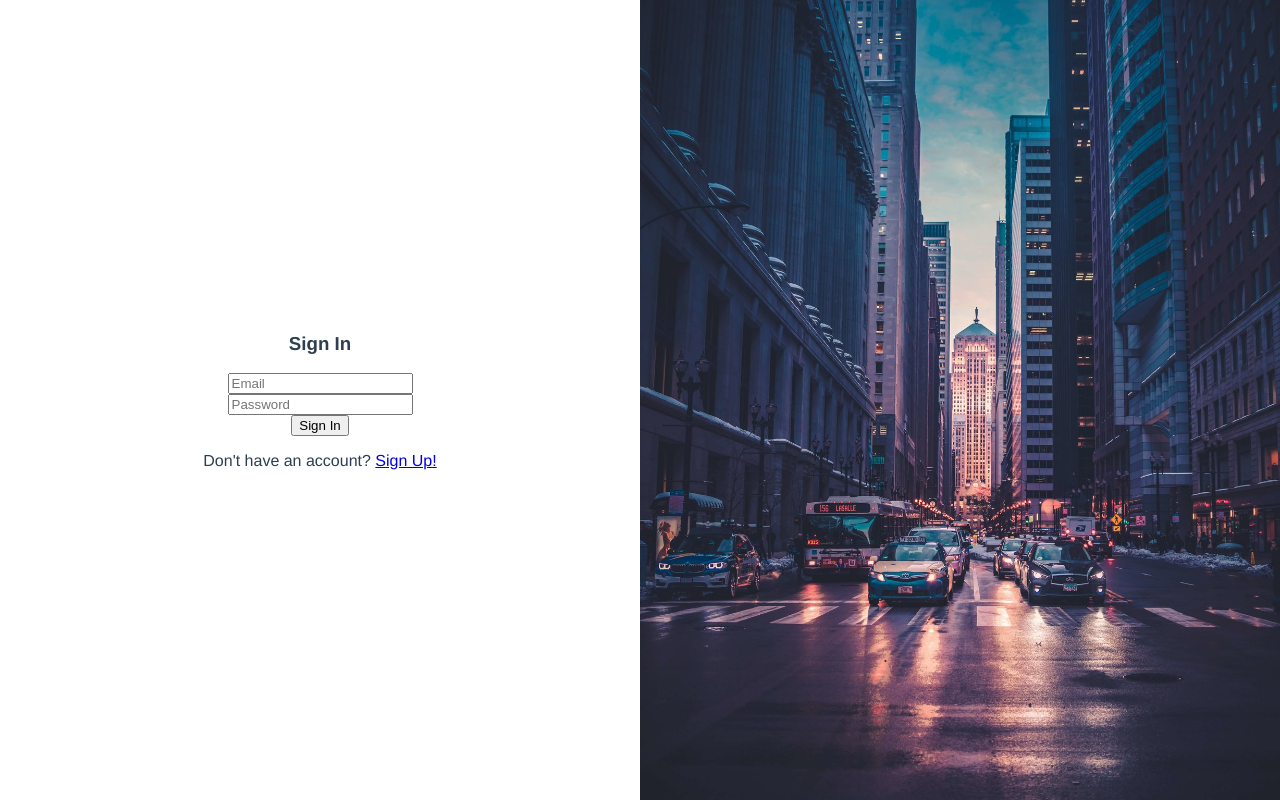
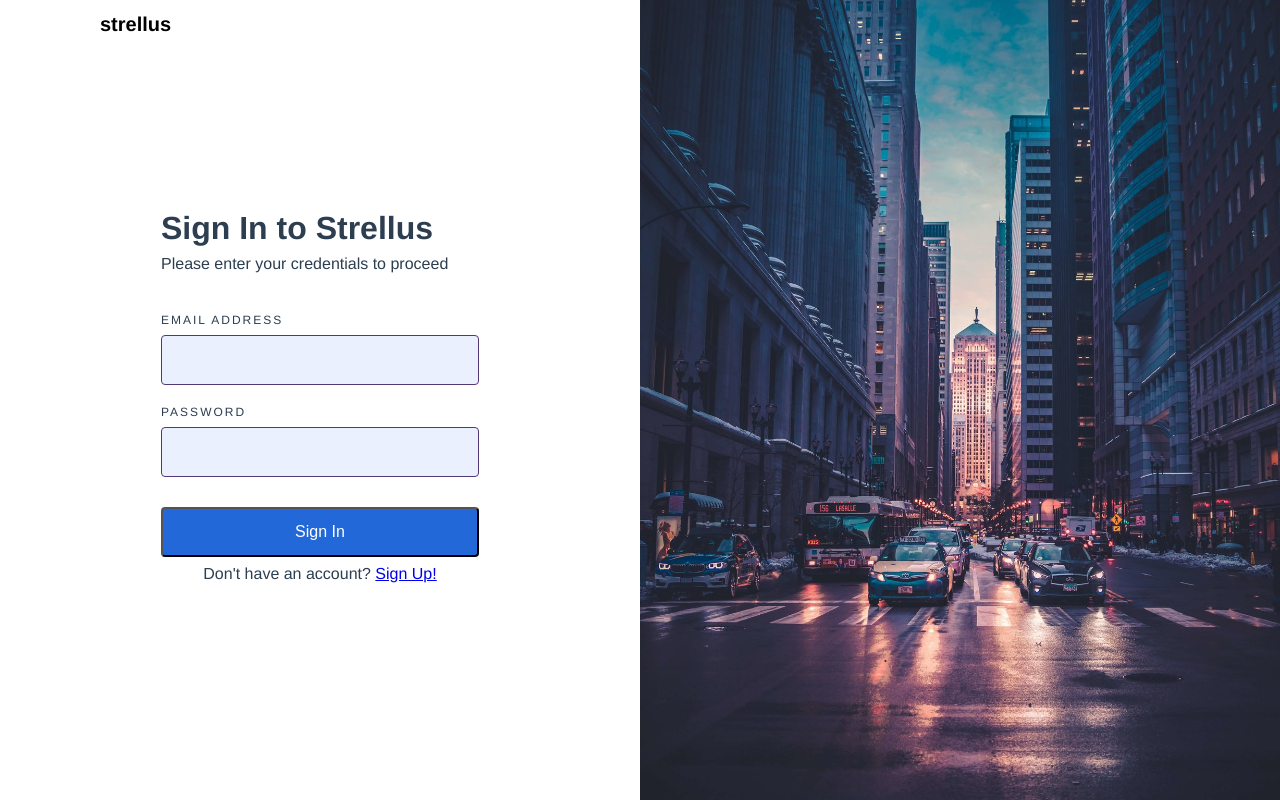
Before and after one commit to AlphaOmeKilo/strellus, a Vue app: page /login in a window 1280 px wide. Built offline with nearby package versions, Linux system fonts and the light colour scheme; no server answers.

Commit message:
style loging forms

```diff
--- a/src/App.vue
+++ b/src/App.vue
@@ -11,9 +11,52 @@ body {
     margin: 0;
 }
 
+p {
+  margin: 8px 0;
+}
+
+h3 {
+  font-size: 32px;
+  margin-bottom: 0;
+}
+
+label {
+  display: block;
+  text-transform: uppercase;
+  font-size: 12px;
+  letter-spacing: 2px;
+  margin: 20px 0 8px;
+}
+
+input {
+  background-color: #ebf0ff;
+  border: 1px solid rgba(83, 56, 117, 1);
+  border-radius: 4px;
+  padding: 4px 8px;
+  font-size: 18px;
+}
+
+button {
+  border-radius: 4px;
+  background-color: #2368d9;
+  height: 50px;
+  width: 100%;
+  color: #FFFFFF;
+  font-size: 16px;
+  cursor: pointer;
+}
+
 #platform {
     height: 100vh;
     background-color: #ebf0ff;
+    &-logo {
+        margin-left: 100px;
+        font-size: 20px;
+        a {
+            text-decoration: none;
+            color: #000000;
+        }
+    }
 }
 
 #app {
@@ -45,9 +88,13 @@ body {
 }
 
 .st-vh-center {
-  display: flex;
-  align-items: center;
-  justify-content: center;
+    display: flex;
+    align-items: center;
+    justify-content: center;
+}
+
+.st-text-c {
+  text-align: center;
 }
 
 .slide-rl-enter-active,
--- a/src/components/platform/Header.vue
+++ b/src/components/platform/Header.vue
@@ -26,15 +26,6 @@ export default {
 </script>
 
 <style lang="scss" scoped>
-#platform-logo {
-  margin-left: 100px;
-  font-size: 20px;
-
-  a {
-    text-decoration: none;
-    color: #000000;
-  }
-}
 
 header {
     position: relative;
--- a/src/components/platform/PlatformLeftMenu.vue
+++ b/src/components/platform/PlatformLeftMenu.vue
@@ -60,7 +60,6 @@ export default {
             &.active {
                 background-color: #ebf0ff;
                 &:after {
-                    content: '';
                     background-color: rgba(83, 56, 117, 1);
                 }
             }
--- a/src/views/Login.vue
+++ b/src/views/Login.vue
@@ -2,11 +2,15 @@
     <div class="login st-flex">
         <div class="login-form st-vh-center">
             <div>
-                <h3>Sign In</h3>
-                <input type="text" v-model="email" placeholder="Email"><br>
-                <input type="password" v-model="password" placeholder="Password"><br>
+                <h1 id="platform-logo"><router-link to="/">strellus</router-link></h1>
+                <h3>Sign In to Strellus</h3>
+                <p>Please enter your credentials to proceed</p>
+                <label for="email">Email Address</label>
+                <input name="email" type="text" v-model="email"><br>
+                <label for="password">Password</label>
+                <input name="password" type="password" v-model="password"><br>
                 <button @click="login">Sign In</button>
-                <p>Don't have an account?
+                <p class="st-text-c">Don't have an account?
                     <router-link to="/signup">Sign Up!</router-link>
                 </p>
             </div>
@@ -35,7 +39,9 @@ export default {
                 (user) => {
                     this.$router.replace('dashboard');
                 },
-                (err) => alert('Oops. ' + err),
+                (err) => {
+                    alert('Oops. ' + err)
+                },
             );
         },
     },
@@ -43,11 +49,25 @@ export default {
 </script>
 
 <style lang="scss" scoped>
+
+#platform-logo {
+    position: absolute;
+    top: 0;
+    left: 0;
+}
+
 .login {
     height: 100vh;
     &-form,
     &-img {
         width: 50%;
+    }
+    &-form {
+        text-align: left;
+
+        p {
+            margin-bottom: 40px;
+        }
     }
     &-img {
         background-image: url('../assets/max-bender-unsplash.jpg');
@@ -55,4 +75,13 @@ export default {
         background-position: center;
     }
 }
+
+input {
+    width: 300px;
+    height: 40px;
+}
+
+button {
+    margin-top: 30px;
+}
 </style>
--- a/src/views/SignUp.vue
+++ b/src/views/SignUp.vue
@@ -4,12 +4,15 @@
 
         </div>
         <div class="signup-form st-vh-center">
+            <h1 id="platform-logo"><router-link to="/">strellus</router-link></h1>
             <div>
                 <h3>Create an account</h3>
-                <input type="text" v-model="email" placeholder="Email"><br>
-                <input type="password" v-model="password" placeholder="Password"><br>
+                <label for="email">Email Address</label>
+                <input name="email" type="text" v-model="email"><br>
+                <label for="password">Password</label>
+                <input name="password" type="password" v-model="password"><br>
                 <button @click="signup">Sign up</button>
-                <p>Already have an account?
+                <p class="st-text-c">Already have an account?
                     <router-link to="/login">Login</router-link>
                 </p>
             </div>
@@ -43,11 +46,20 @@ export default {
 
 
 <style lang="scss" scoped>
+#platform-logo {
+    position: absolute;
+    top: 0;
+    right: 100px;
+}
+
 .signup {
     height: 100vh;
     &-form,
     &-img {
         width: 50%;
+    }
+    &-form {
+        text-align: left;
     }
     &-img {
         background-image: url('../assets/max-bender-unsplash.jpg');
@@ -55,4 +67,13 @@ export default {
         background-position: center;
     }
 }
+
+input {
+    width: 300px;
+    height: 40px;
+}
+
+button {
+    margin-top: 30px;
+}
 </style>
```
Also changed, not shown: src/lib/generalHelpers.js (added).
